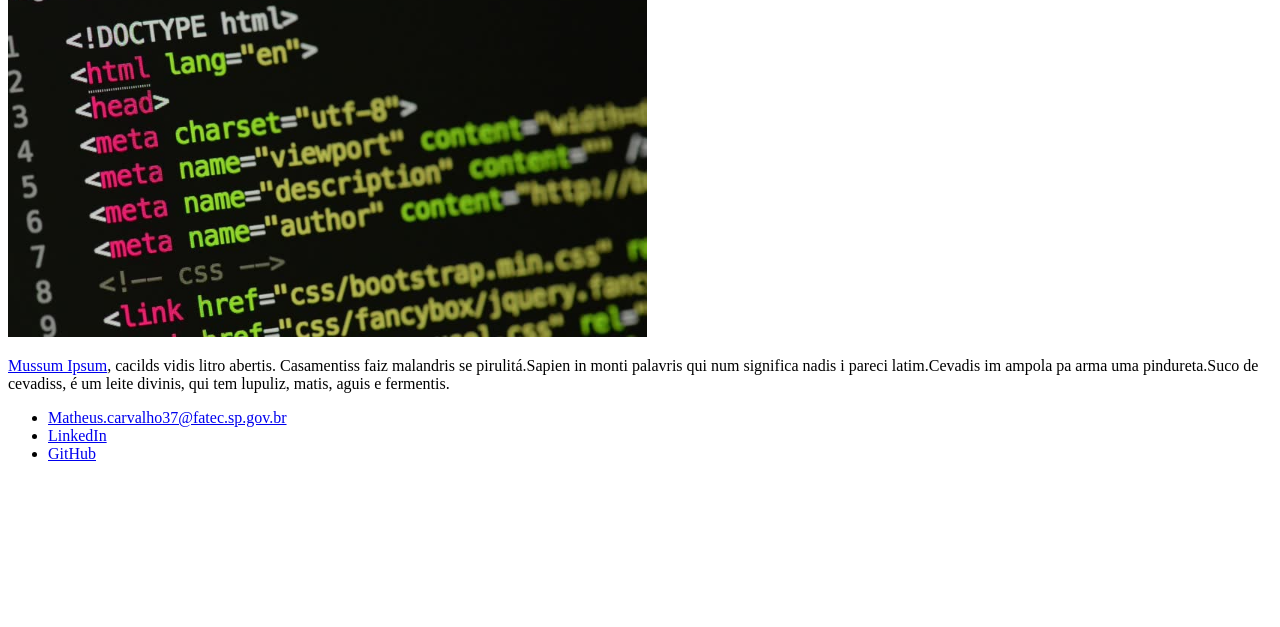
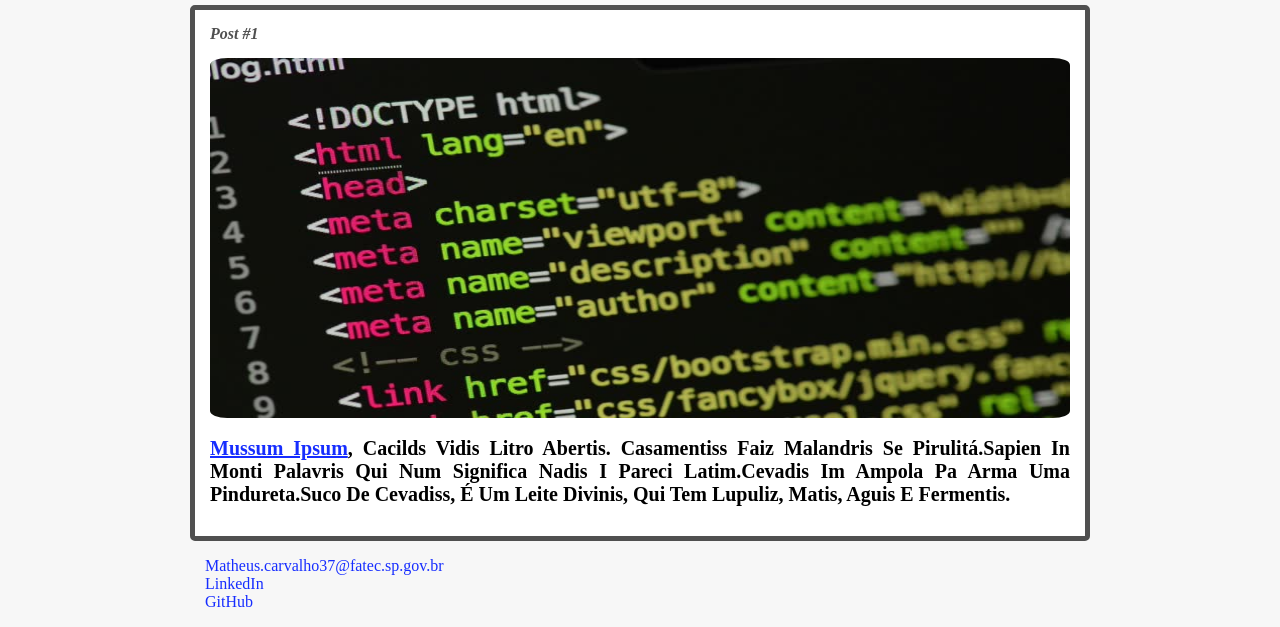
Before and after one commit to Nekerxd/Bootcamp-Carrefour, a plain HTML site: page Cursos/Curso - Introdução a criação de websites com HTML5 e CSS3/index.html in a window 1280 px wide. Shown: the part 403-1030 px from the top of the page. Before the commit the page ends 882 px from the top, so only its background shows below. Drawn offline with Linux system fonts and the light colour scheme.

Commit message:
Finalização do CSS3 e anotações.

```diff
--- a/Cursos/Curso - Introdução a criação de websites com HTML5 e CSS3/index.html
+++ b/Cursos/Curso - Introdução a criação de websites com HTML5 e CSS3/index.html
@@ -3,28 +3,29 @@
 	<head>
 	    <meta charset="utf-8">
 	    <title>Matheus Ferreira</title>
+        <link rel="stylesheet" href="style.css"
 	</head>
     <body>
         <header>
-            <img alt="Foto de Matheus Ferreira" height="200" width="150" src="/img/matheus.jpg">
-            <h1>Matheus Ferreira</h1>
+            <img class="photo" alt="Foto de Matheus Ferreira" height="250" width="200" src="/img/matheus.jpg">
+            <h1 id="title">Matheus Ferreira</h1>
         </header>
         <section>
             <header>
-                <h2>Posts</h2>
+                <h2 class="subtitle">Posts</h2>
             </header>
-            <article>
+            <article class="post">
                 <header>
-                    <h3>Post #1</h3>
-                    <img alt="Editor de texto com HTML" height="360" src="/img/html.jpg">
+                    <h3 class="post_title">Post #1</h3>
+                    <img class="post_img" alt="Editor de texto com HTML" height="360" src="/img/html.jpg" >
                 </header>
-                <p>
+                <p class="post_content">
                     <a target="_blank" href="https://mussumipsum.com">Mussum Ipsum</a>, cacilds vidis litro abertis. Casamentiss faiz malandris se pirulitá.Sapien in monti palavris qui num significa nadis i pareci latim.Cevadis im ampola pa arma uma pindureta.Suco de cevadiss, é um leite divinis, qui tem lupuliz, matis, aguis e fermentis.
                 </p>
             </article>
         </section>
         <footer>
-            <ul>
+            <ul class="contacts_list">
                 <li>
                     <a href="mailto:matheus.carvalho37@fatec.sp.gov.br">Matheus.carvalho37@fatec.sp.gov.br</a>
                 </li>
--- /dev/null
+++ b/Cursos/Curso - Introdução a criação de websites com HTML5 e CSS3/style.css
@@ -0,0 +1,62 @@
+body {
+    background: #f7f7f7;
+    font-family: 'Times New Roman', Times, serif;
+    max-width: 900px;
+    margin: auto;
+}
+#title, .subtitle, .post_title {
+    color: #505050;
+}
+
+#title {
+    font-size: 40px;
+    text-transform: uppercase;
+}
+
+a {
+    text-decoration: underline;
+    color: #162dff;
+}
+
+.photo {
+    border: 3px solid #505050;
+    border-radius: 10%;
+}
+.post_title {
+    font-size: 16px;
+    font-style: italic;
+    margin: 0;
+    margin-bottom: 15px;
+}
+
+.post {
+    background: white;
+    padding: 15px;
+    border:5px solid #505050;
+    margin-bottom: 15px;
+    border-radius: 5px;
+}
+
+.post_content {
+    font-size: 20px;
+    font-weight: bold;
+    margin: 0;
+    margin-bottom: 15px;
+    text-transform: capitalize;
+    text-align: justify;
+}
+
+.post_img {
+    margin-bottom: 15px;
+    border-radius: 2%;
+    width: 100%;
+}
+
+.contacts_list {
+    list-style-type: none;
+    padding-left: 15px;
+}
+
+.contacts_list li a {
+    text-decoration: none;
+}
```
Also changed, not shown: 1 other file.
